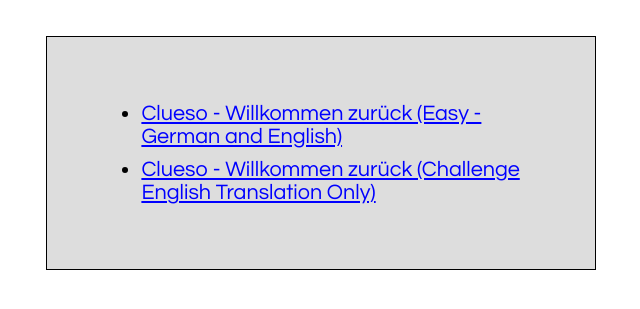
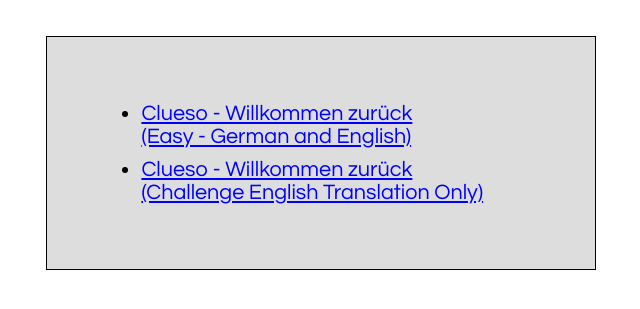
Before and after one commit to berlinerbricklayer/Clueso-Willkommen, a plain HTML site: page index.html in a window 1280 px wide. Shown: the part 107-416 px from the top of the page, without its empty margins (319-959 px from the left). Drawn offline with Linux system fonts and the light colour scheme.

Commit message:
Update index.html

```diff
--- a/index.html
+++ b/index.html
@@ -100,7 +100,7 @@ a:hover{
 <div class="IndexDiv">
 <ul class="Index">
 
-<li><a href="clueso-willkommen_DE.html">Clueso - Willkommen zur&#x00FC;ck (Easy - German and English)</a>&#160;&#160;&#160;&#160;&#160;</li><li><a href="clueso-willkommen_EN.html">Clueso - Willkommen zur&#x00FC;ck (Challenge English Translation Only)</a>&#160;&#160;&#160;&#160;&#160;</li>
+<li><a href="clueso-willkommen_DE.html">Clueso - Willkommen zur&#x00FC;ck <br> (Easy - German and English)</a>&#160;&#160;&#160;&#160;&#160;</li><li><a href="clueso-willkommen_EN.html">Clueso - Willkommen zur&#x00FC;ck <br>(Challenge English Translation Only)</a>&#160;&#160;&#160;&#160;&#160;</li>
 
 </ul>
 </div>
```
